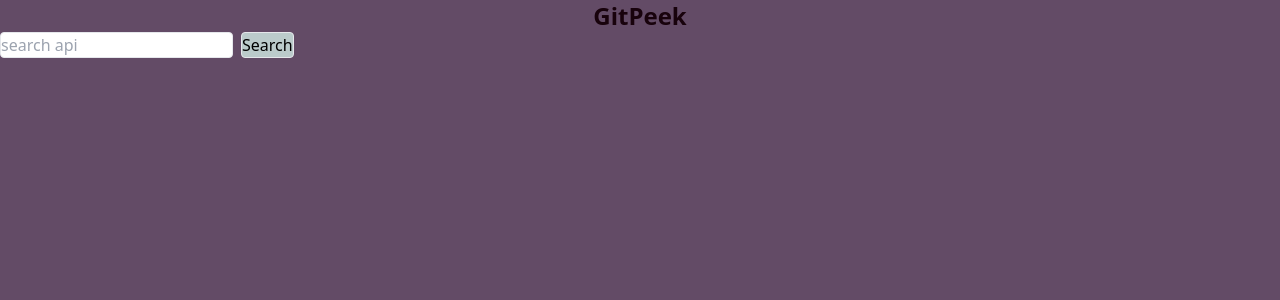
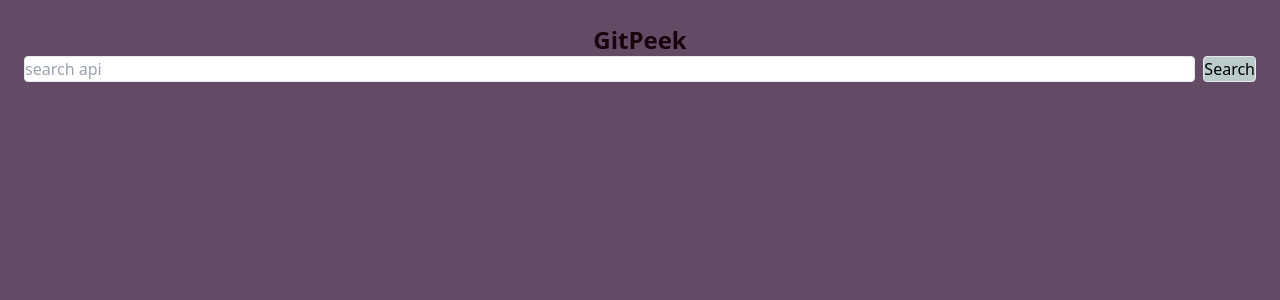
Before and after one commit to shauryasync/gitpeek, a React (Vite) app: page / in a window 1280 px wide. Shown: the top 300 px of the page. Built offline with nearby package versions, Linux system fonts and the light colour scheme.

Commit message:
feat: add API fetch & render in card component

```diff
--- a/src/App.jsx
+++ b/src/App.jsx
@@ -1,20 +1,33 @@
 import React, { useState } from "react";
+import Navbar from "./components/Navbar";
 import SearchBar from "./components/SearchBar";
-import Navbar from "./components/Navbar";
+import RepoCard from "./components/RepoCard";
+import { searchRepos } from "./services/githubAPI";
 
 function App() {
-  const onSearch = () => {
-    console.log("searching...");
+  const [searchText, setSearchText] = useState("");
+  const [repos, setRepos] = useState([]);
+
+  const onSearch = async (query) => {
+    const repoData = await searchRepos(query);
+    setRepos(repoData);
   };
-  const [searchText, setSearchText] = useState("");
+
   return (
-    <div className="bg-[#634B66] min-h-screen">
+    <div className="bg-[#634B66] min-h-screen p-6">
       <Navbar />
+
       <SearchBar
         searchText={searchText}
+        setSearchText={setSearchText}
         onSearch={onSearch}
-        setSearchText={setSearchText}
       />
+
+      <div className="grid md:grid-cols-2 lg:grid-cols-3 gap-4 mt-8">
+        {repos.map((repo) => (
+          <RepoCard key={repo.id} repo={repo} />
+        ))}
+      </div>
     </div>
   );
 }
--- /dev/null
+++ b/src/components/RepoCard.jsx
@@ -0,0 +1,16 @@
+function RepoCard({ repo }) {
+  return (
+    <div className="border rounded p-4 bg-white shadow">
+      <h2 className="text-lg font-semibold">{repo.name}</h2>
+
+      <p className="text-sm text-gray-600 mt-2">{repo.description}</p>
+
+      <div className="flex gap-4 mt-3 text-sm">
+        <span>⭐ {repo.stargazers_count}</span>
+        <span>🍴 {repo.forks_count}</span>
+      </div>
+    </div>
+  );
+}
+
+export default RepoCard;
--- a/src/components/SearchBar.jsx
+++ b/src/components/SearchBar.jsx
@@ -4,10 +4,8 @@ function SearchBar({ searchText, setSearchText, onSearch }) {
     onSearch(searchText);
   };
   return (
-    <form
-      className="flex justify-center max-w-fit gap-2"
-      onSubmit={handleSubmit}
-    >
+    <form onSubmit={handleSubmit}>
+      <div className="flex justify-between gap-2 w-full">
         <input
           placeholder="search api"
           value={searchText}
@@ -17,6 +15,7 @@ function SearchBar({ searchText, setSearchText, onSearch }) {
         <button type="submit" className="rounded border bg-[#BBCBCB]">
           Search
         </button>
+      </div>
     </form>
   );
 }
--- /dev/null
+++ b/src/services/githubAPI.js
@@ -0,0 +1,9 @@
+export async function searchRepos(query) {
+  const response = await fetch(
+    `https://api.github.com/search/repositories?q=${query}`,
+  );
+
+  const data = await response.json();
+
+  return data.items;
+}
```
Lines whose indentation alone changed are shown as unchanged.
